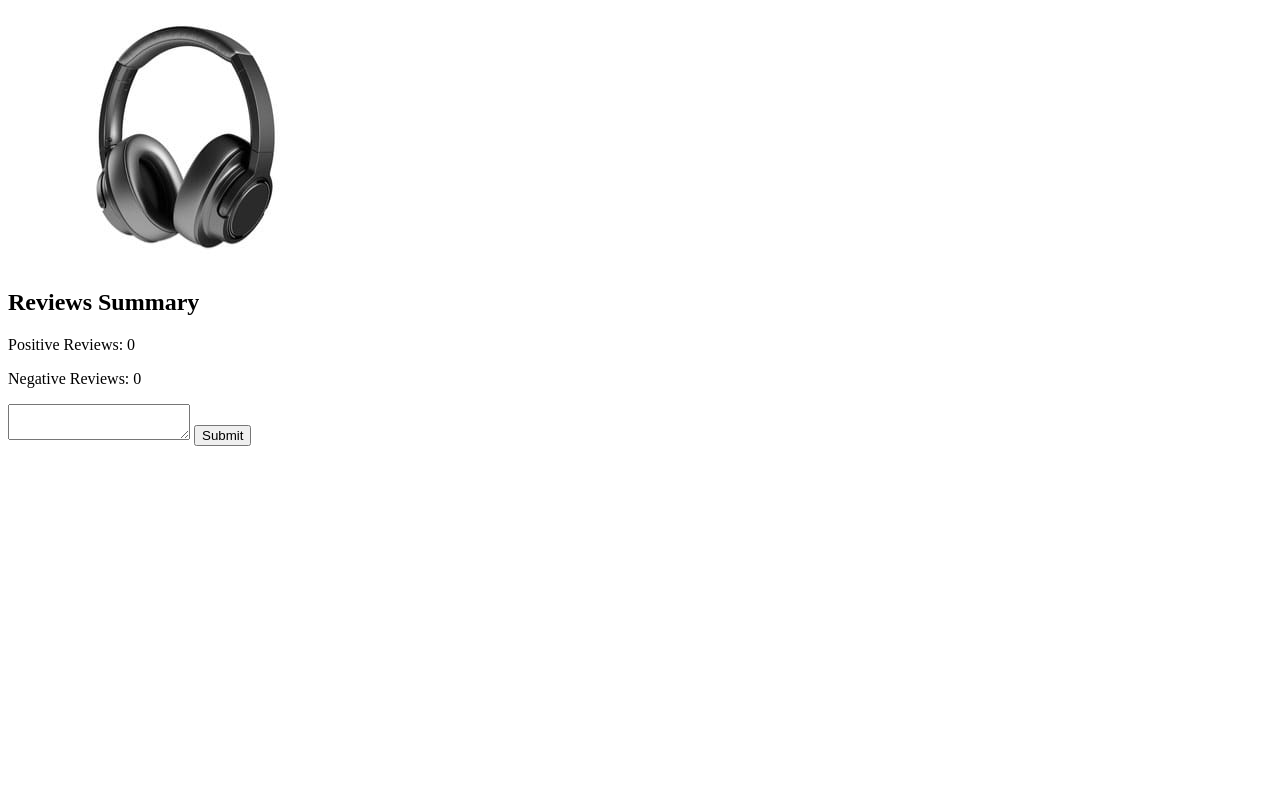
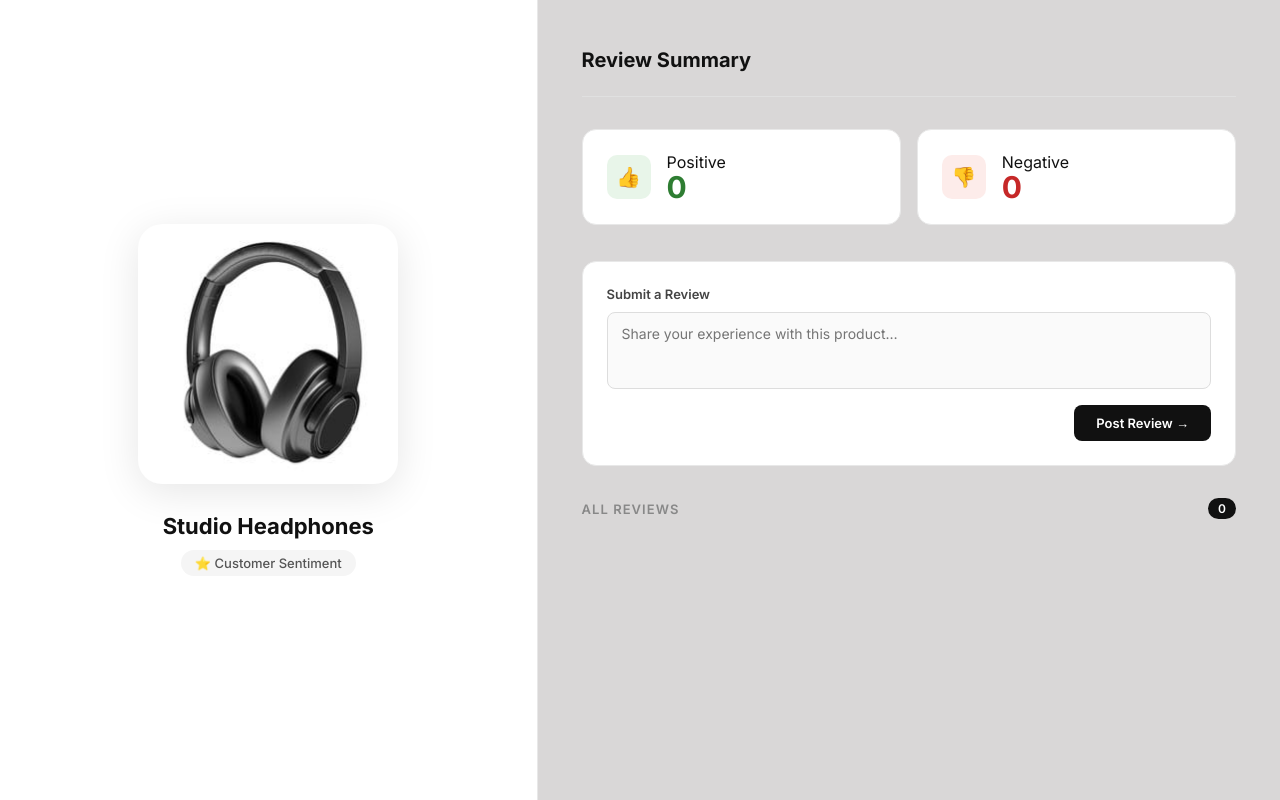
Before and after one commit to oshaniwickramathilaka/sentiment_project, a Flask app: page / in a window 1280 px wide. Run offline with Flask 3, Linux system fonts and the light colour scheme; parts of the project's set-up code (start-up, migrations or seed data) failed here and were passed over.

Commit message:
create ui

```diff
--- a/app.py
+++ b/app.py
@@ -1,7 +1,5 @@
 from flask import Flask, render_template, request, redirect
 from pred_pipeline import preprocessing, vectorizer, get_prediction
-
-
 
 app = Flask(__name__)
 
@@ -10,9 +8,6 @@ app = Flask(__name__)
 reviews = []
 positive = 0
 negative = 0
-
-
-
 
 @app.route("/")
 def index():
@@ -31,7 +26,7 @@ def post():
 
     text = request.form['text']
     preprocessed_txt = preprocessing(text)
-    vectorized_txt = vectorizer(preprocessed_txt,tokens)
+    vectorized_txt = vectorizer(preprocessed_txt)
     prediction = get_prediction(vectorized_txt)
 
 
--- a/pred_pipeline.py
+++ b/pred_pipeline.py
@@ -64,6 +64,6 @@ def get_prediction(vectorized_txt):
 
 
     if pred_value == 1:
+        return 'negative'
+    else:
         return 'positive'
-    else:
-        return 'negative'
--- a/static/css/main.css
+++ b/static/css/main.css
@@ -0,0 +1,218 @@
+
+        * { box-sizing: border-box; margin: 0; padding: 0; }
+
+        body {
+            font-family: 'Inter', sans-serif;
+            background: #d9d7d7;
+            color: #111;
+            min-height: 100vh;
+            display: flex;
+        }
+
+        /* ── Left Panel ── */
+        .split.left {
+            width: 42%;
+            position: sticky;
+            top: 0;
+            height: 100vh;
+            background: #ffffff;
+            display: flex;
+            flex-direction: column;
+            align-items: center;
+            justify-content: center;
+            gap: 28px;
+            padding: 40px 32px;
+            border-right: 1px solid #e8e8e8;
+        }
+
+        .product-img-wrap {
+            width: 260px;
+            height: 260px;
+            border-radius: 24px;
+            overflow: hidden;
+            background: #f5f5f5;
+            box-shadow: 0 8px 40px rgba(0,0,0,0.10);
+            flex-shrink: 0;
+            display: flex;
+            align-items: center;
+            justify-content: center;
+        }
+
+        .product-img-wrap img {
+            width: 100%;
+            height: 100%;
+            object-fit: cover;
+            object-position: center;
+        }
+
+        .product-info { text-align: center; }
+
+        .product-info .brand {
+            font-size: 11px;
+            font-weight: 600;
+            letter-spacing: 0.15em;
+            text-transform: uppercase;
+            color: #aaa;
+            margin-bottom: 8px;
+        }
+
+        .product-info h1 {
+            font-size: 22px;
+            font-weight: 700;
+            color: #111;
+            line-height: 1.3;
+            margin-bottom: 10px;
+        }
+
+        .product-info .rating {
+            display: inline-flex;
+            align-items: center;
+            gap: 6px;
+            background: #f5f5f5;
+            border-radius: 20px;
+            padding: 5px 14px;
+            font-size: 13px;
+            color: #555;
+            font-weight: 500;
+        }
+
+        /* ── Right Dashboard ── */
+        .split.right {
+            width: 58%;
+            padding: 48px 44px;
+            overflow-y: auto;
+        }
+
+        .page-header {
+            display: flex;
+            align-items: center;
+            justify-content: space-between;
+            margin-bottom: 32px;
+            padding-bottom: 24px;
+            border-bottom: 1px solid #e0e0e0;
+        }
+
+        .page-header h2 { font-size: 20px; font-weight: 700; color: #111; }
+
+        /* ── Stat Cards ── */
+        .stats { display: flex; gap: 16px; margin-bottom: 36px; }
+
+        .stat-card {
+            flex: 1;
+            padding: 22px 24px;
+            border-radius: 14px;
+            background: #fff;
+            border: 1px solid #e8e8e8;
+            display: flex;
+            align-items: center;
+            gap: 16px;
+        }
+
+        .stat-icon {
+            width: 44px;
+            height: 44px;
+            border-radius: 10px;
+            display: flex;
+            align-items: center;
+            justify-content: center;
+            font-size: 20px;
+            flex-shrink: 0;
+        }
+
+        .stat-card.pos .stat-icon { background: #e8f5e9; }
+        .stat-card.neg .stat-icon { background: #fdecea; }
+
+
+        .stat-info span { font-size: 30px; font-weight: 700; line-height: 1; }
+        .stat-card.pos .stat-info span { color: #2e7d32; }
+        .stat-card.neg .stat-info span { color: #c62828; }
+
+        /* ── Form ── */
+        .form-section {
+            background: #fff;
+            border: 1px solid #e8e8e8;
+            border-radius: 14px;
+            padding: 24px;
+            margin-bottom: 32px;
+        }
+
+        .form-section label {
+            display: block;
+            font-size: 13px;
+            font-weight: 600;
+            color: #444;
+            margin-bottom: 10px;
+        }
+
+        textarea {
+            width: 100%;
+            padding: 12px 14px;
+            border: 1px solid #ddd;
+            border-radius: 8px;
+            font-family: inherit;
+            font-size: 14px;
+            resize: none;
+            outline: none;
+            background: #fafafa;
+            color: #111;
+            transition: border-color 0.2s;
+            margin-bottom: 12px;
+        }
+
+        textarea:focus { border-color: #111; background: #fff; }
+
+        .form-footer { display: flex; justify-content: flex-end; }
+
+        button {
+            padding: 10px 22px;
+            background: #111;
+            color: #fff;
+            border: none;
+            border-radius: 8px;
+            font-family: inherit;
+            font-size: 13px;
+            font-weight: 600;
+            cursor: pointer;
+            transition: background 0.2s;
+        }
+
+        button:hover { background: #333; }
+
+        /* ── Reviews ── */
+        .reviews-header {
+            display: flex;
+            align-items: center;
+            justify-content: space-between;
+            margin-bottom: 14px;
+        }
+
+        .reviews-header p {
+            font-size: 13px;
+            font-weight: 600;
+            color: #888;
+            text-transform: uppercase;
+            letter-spacing: 0.08em;
+        }
+
+        .reviews-header .count {
+            font-size: 12px;
+            font-weight: 600;
+            background: #111;
+            color: #fff;
+            border-radius: 20px;
+            padding: 3px 10px;
+        }
+
+        .review-item {
+            background: #fff;
+            border: 1px solid #e8e8e8;
+            border-radius: 10px;
+            padding: 16px 18px;
+            margin-bottom: 10px;
+            font-size: 14px;
+            line-height: 1.65;
+            color: #333;
+            display: flex;
+            gap: 12px;
+            align-items: flex-start;
+        }
--- a/templates/index.html
+++ b/templates/index.html
@@ -1,40 +1,76 @@
+<!DOCTYPE html>
 <html lang="en">
+
 <head>
     <meta charset="UTF-8">
     <meta name="viewport" content="width=device-width, initial-scale=1.0">
+    <title>Sentiment Analysis App</title>
+    <link href="https://fonts.googleapis.com/css2?family=Inter:wght@400;500;600;700&display=swap" rel="stylesheet">
     <link rel="stylesheet" href="{{ url_for('static', filename='css/main.css') }}">
-    <link rel="stylesheet" href="{{ url_for('static', filename='css/main.css') }}?v=1">
-    <title>Sentiment Analysis App</title>
-</head>
-<body>
+
+
+    <!-- Left Panel -->
     <div class="split left">
-        <img src="{{ url_for('static', filename='products/headphone.jpeg') }}" alt="">
+        <div class="product-img-wrap">
+            <img src="{{ url_for('static', filename='products/headphone.jpeg') }}" alt="Headphone">
+        </div>
+        <div class="product-info">
+
+            <h1>Studio Headphones</h1>
+            <span class="rating">⭐ Customer Sentiment</span>
+        </div>
     </div>
 
+    <!-- Right Dashboard -->
     <div class="split right">
-        <h2>Reviews Summary</h2>
-        <p>Positive Reviews: {{ data['positive'] }}</p>
-        <p>Negative Reviews: {{ data['negative'] }}</p>
-        <div>
+
+        <div class="page-header">
+            <h2>Review Summary</h2>
+            <span class="date" id="today"></span>
+        </div>
+
+        <div class="stats">
+            <div class="stat-card pos">
+                <div class="stat-icon">👍</div>
+                <div class="stat-info">
+                    <p>Positive</p>
+                    <span>{{ data['positive'] }}</span>
+                </div>
+            </div>
+            <div class="stat-card neg">
+                <div class="stat-icon">👎</div>
+                <div class="stat-info">
+                    <p>Negative</p>
+                    <span>{{ data['negative'] }}</span>
+                </div>
+            </div>
+        </div>
+
+        <div class="form-section">
+            <label>Submit a Review</label>
             <form method="post">
-                <textarea name="text"></textarea>
-                <input type="submit">
+                <textarea name="text" rows="3" placeholder="Share your experience with this product…"></textarea>
+                <div class="form-footer">
+                    <button type="submit">Post Review →</button>
+                </div>
             </form>
         </div>
-        <div class="comment-bottom bg-white p-2 px-4">
-            {% for review in data.reviews%}
-            <hr/>
-                <div class="commented-section mt-2">
-                    <div class="d-flex flex-row align-items-center commented-user">
 
-                    </div>
-                    <div class="text-nowrap bd-highlight"><span>{{review}}</span></div>
-                </div>
-            <hr/>
-            {% endfor %}
+        <div class="reviews-header">
+            <p>All Reviews</p>
+            <span class="count">{{ data.reviews | length }}</span>
         </div>
 
+        {% for review in data.reviews %}
+        <div class="review-item">
+            <div class="review-dot"></div>
+            <span>{{ review }}</span>
+        </div>
+        {% endfor %}
 
     </div>
+
+
+
 </body>
 </html>
```
Also changed, not shown: 1 other file.
